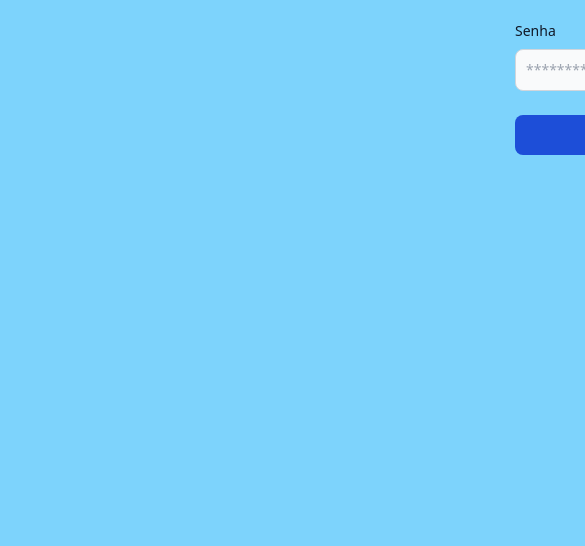
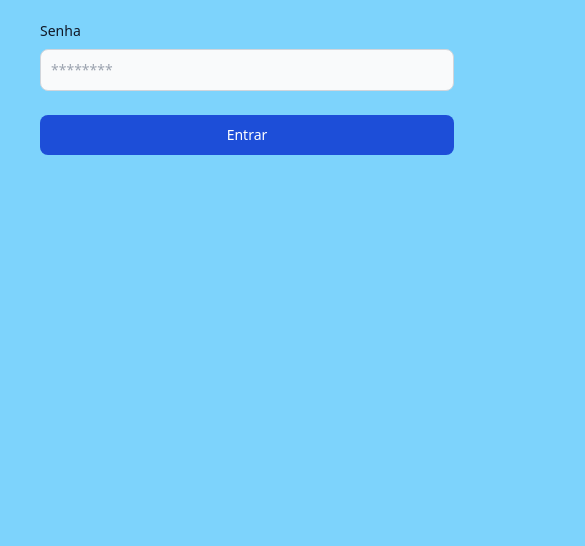
Before and after one commit to WesleyDev93/PROJETO-API-FUTEBOL, a website: page login.html in a window 390 px wide. Shown: the part 323-869 px from the top of the page, 585 px wide, since content can reach past the window. Drawn offline with nearby package versions, Linux system fonts and the light colour scheme.

Commit message:
Subindo finalização do projeto

```diff
--- a/front-end/assets/css/componentes/_mobile.scss
+++ b/front-end/assets/css/componentes/_mobile.scss
@@ -188,7 +188,7 @@
 
 
         }
-    .formulario {
+    .formulario02 {
 
         left: 40px !important;
         position: relative !important;
```
Also changed, not shown: front-end/assets/css/style.css.
